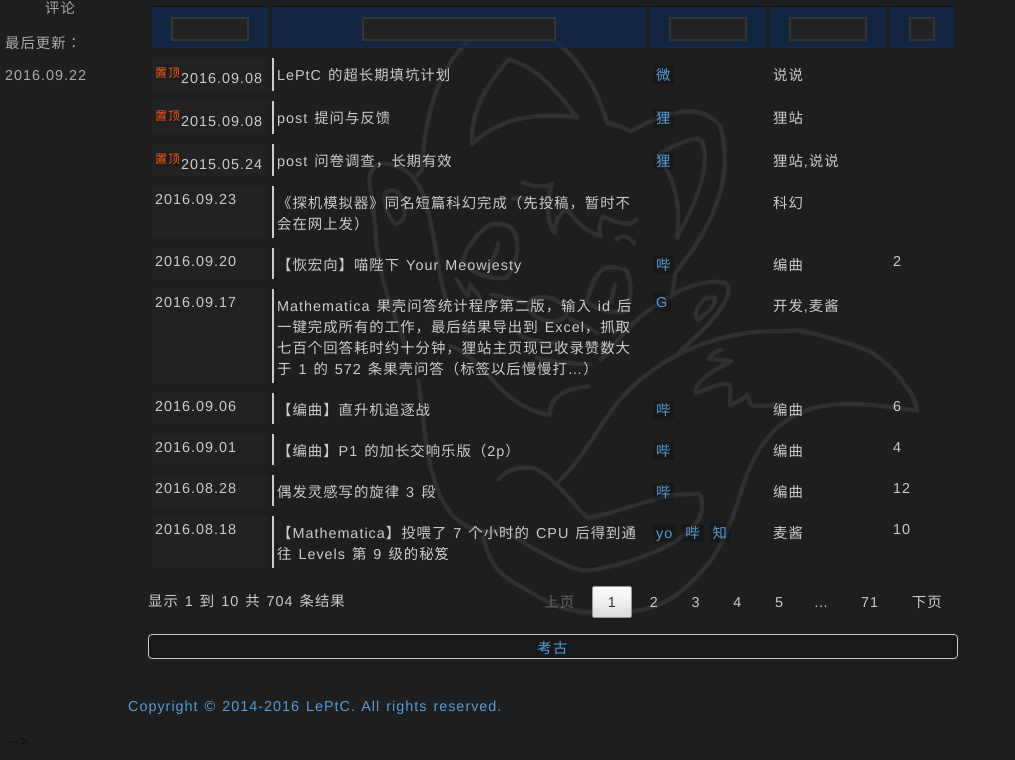
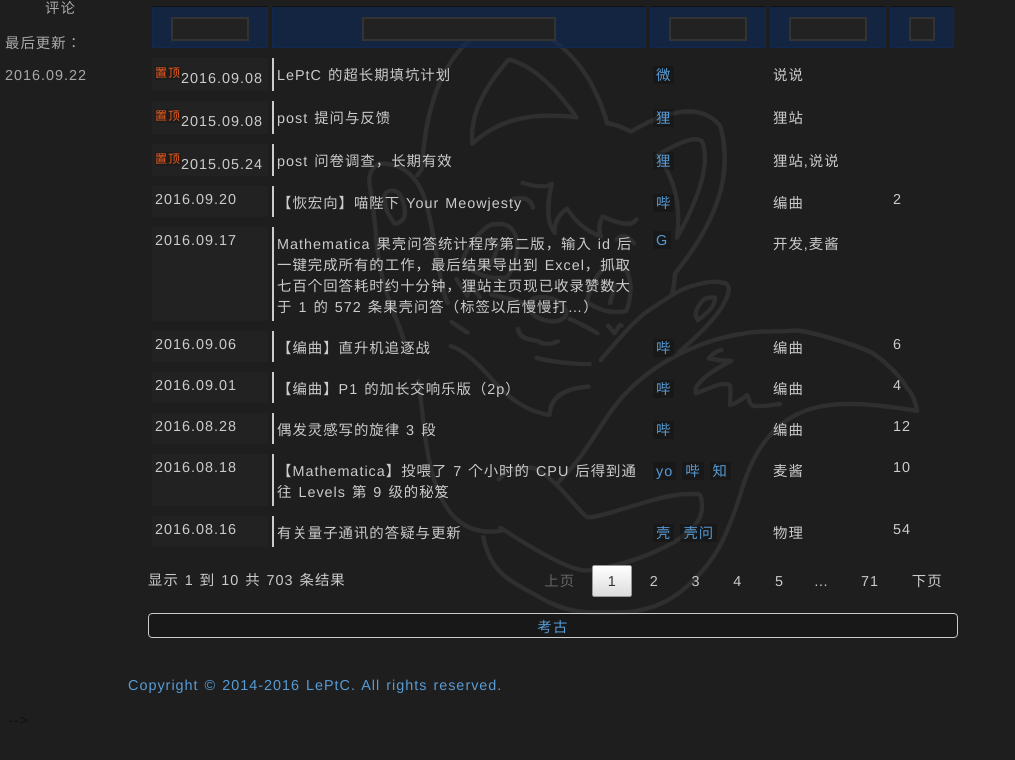
Before and after one commit to LePtC/LePtC.github.io, a Jekyll site: the page built from index.html, in a window 1280 px wide, cut to the strip 140-900 px from the top of the page. Shown: the whole strip, without its empty margins (0-1015 px from the left). Built offline with Jekyll 4.4.1, drawn with Linux system fonts in a browser that asks for light colours; Markdown is read by kramdown in place of the engine named in the settings; comment, search, counter and statistics services are not loaded.

Commit message:
update index

```diff
--- a/index.html
+++ b/index.html
@@ -257,10 +257,10 @@ $(document).ready(function() {
 
 <tbody>
 
-<tr><td>2016.09.23</td>
+<!-- <tr><td>2016.09.23</td>
   <td>《探机模拟器》同名短篇科幻完成（先投稿，暂时不会在网上发）</td>
 <td></td>
-<td>科幻</td><td></td></tr>
+<td>科幻</td><td></td></tr> -->
 
 <tr><td>2016.09.20</td>
   <td>【恢宏向】喵陛下 Your Meowjesty</td>
```
